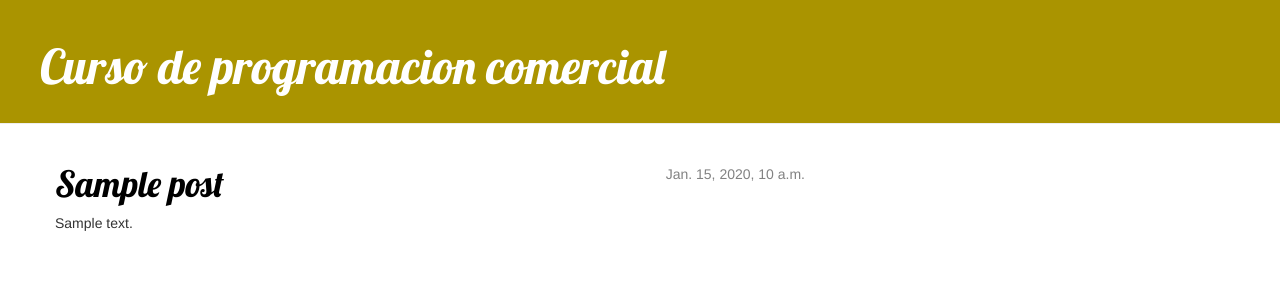
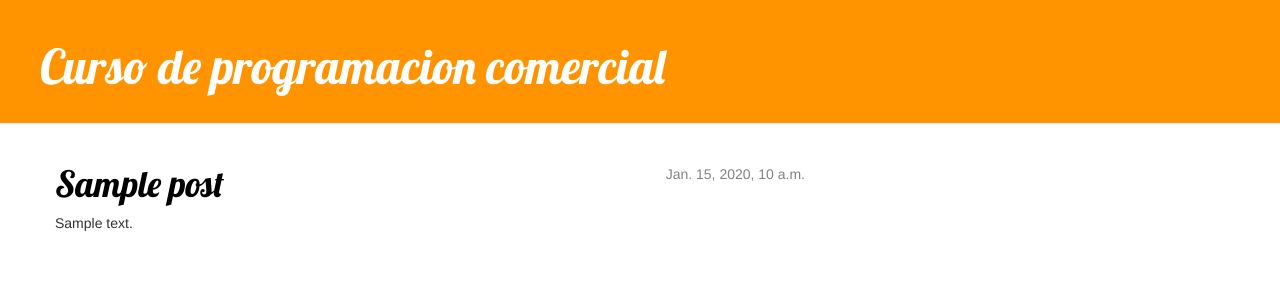
Before and after one commit to gramazo123/mi-primer-blog, a Django app: template blog/templates/blog/Listar_publicaciones.html in a window 1280 px wide. Shown: the top 300 px of the page. Run offline with Django 3.2, Linux system fonts and the light colour scheme; the template is opened without the code that fills it: most values are stand-ins (such as "Sample title", 1, 10 or a date in 2020); some libraries are stand-ins or nearby versions.

Commit message:
Cambios al archivo css.

```diff
--- a/blog/static/css/blog.css
+++ b/blog/static/css/blog.css
@@ -1,5 +1,5 @@
  .page-header {
-        background-color: #AA9400;
+        background-color: #ff9400;
         margin-top: 0;
         padding: 20px 20px 20px 40px;
     }
```
